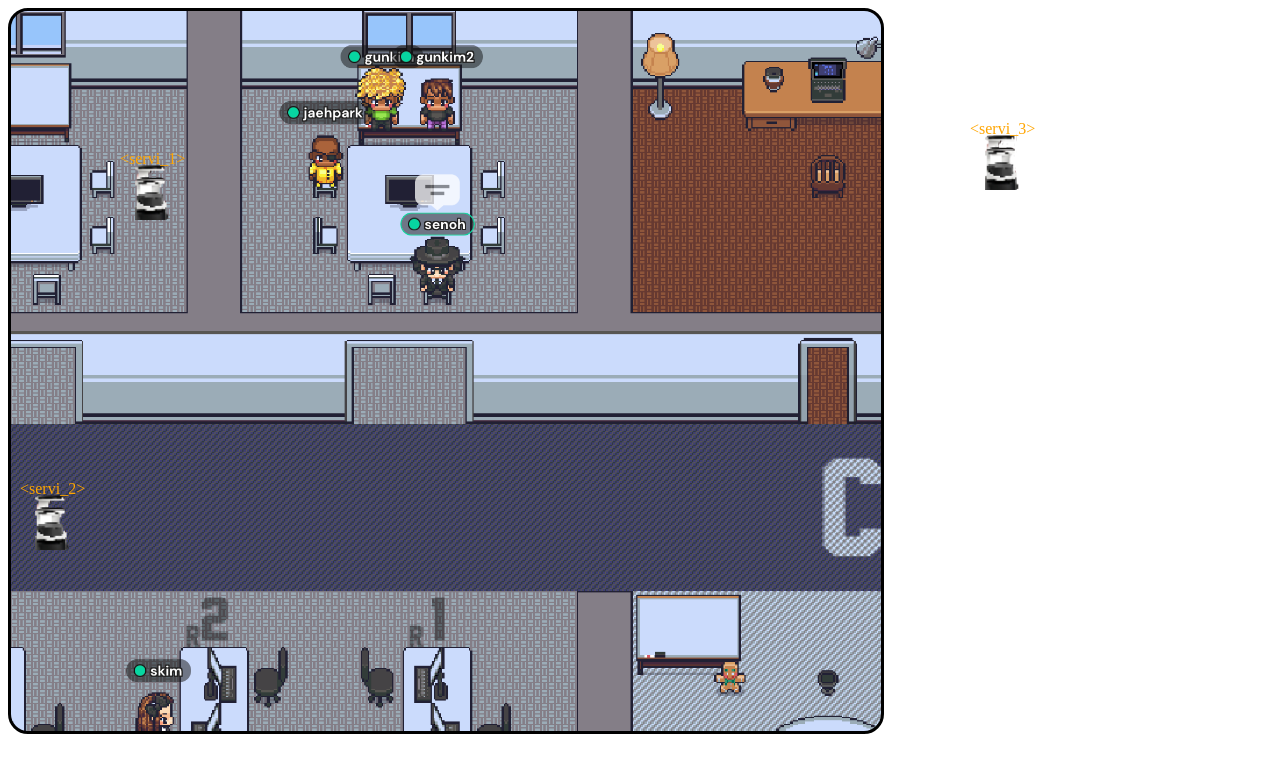
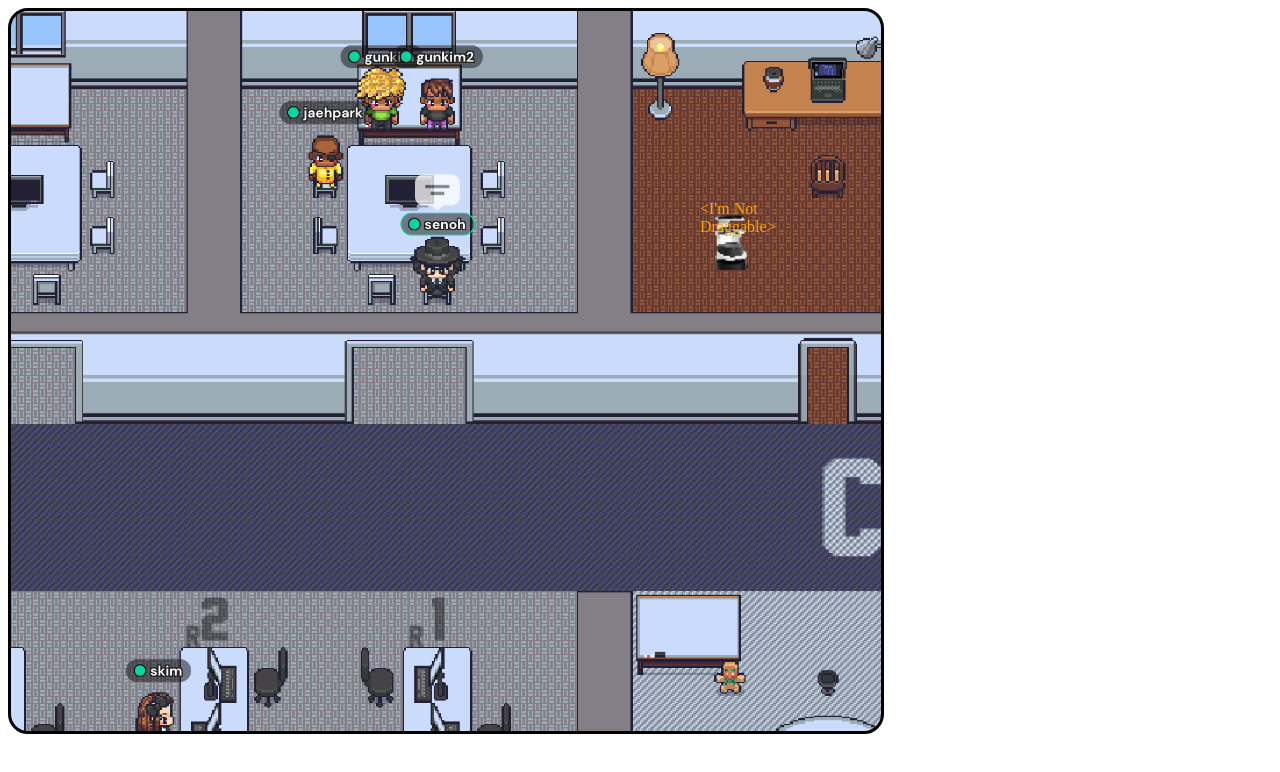
Before and after one commit to Hyunja27/draggableComponent, a React (Create React App) app in the folder main_app/: page / in a window 1280 px wide. Shown: the top 772 px of the page. Built offline with nearby package versions, Linux system fonts and the light colour scheme.

Commit message:
:recycle: 05/26_rebuild_basic_concept_for_improve_draggable_component_usage #6

```diff
--- a/main_app/src/App.tsx
+++ /dev/null
@@ -1,12 +0,0 @@
-import React from 'react';
-import Draggable from './component/Draggable';
-
-function App() {
-  return (
-    <div className="App">
-      <Draggable />
-    </div>
-  );
-}
-
-export default App;
--- /dev/null
+++ b/main_app/src/BearRestaurant.tsx
@@ -0,0 +1,17 @@
+import React from 'react';
+import Draggable from './component/Draggable';
+import Box from './component/Robot';
+
+function BearRestaurant() {
+
+  return (
+    <div className="App">
+        <Draggable>
+          <Box name={"I'm Draggable"} xPosition={300} yPosition={200}/>
+        </Draggable>
+        <Box name={"I'm Not Draggable"} xPosition={700} yPosition={200}/>
+    </div>
+  );
+}
+
+export default BearRestaurant;
--- a/main_app/src/component/Box.tsx
+++ /dev/null
@@ -1,45 +0,0 @@
-
-import { styled } from '@stitches/react';
-import { BOX_SIZE } from '../theme/size'
-
-interface boxProps {
-    name: string,
-    xPos: number,
-    yPos: number
-}
-
-const Robot = styled('div',{
-    height: BOX_SIZE + 'px',
-    width: BOX_SIZE + 'px',
-    // border: 'solid 2px blue',
-    borderRadius: '10px',
-    backgroundColor: 'Aquamarine',
-    background: 'url("/images/servi_pixeled.png")',
-    backgroundSize: "60px",
-    backgroundPosition: '0% 140%',
-    backgroundRepeat: 'no-repeat',
-    color: "orange",
-    position: 'absolute',
-    cursor: 'move',
-    transition: 'all 0.75s cubic-bezier(0.28, -0.36, 0.6, 1.1) 0.2s;'
-});
-
-const dragStart = (e:any) => {
-    console.log('Drag Event Start!');
-    console.log(e);
-    // const img = new Image();
-    // e.dataTransfer.setDragImage(img, 0, 0);
-};
-
-const handleDrag = (e:any) => {
-    console.log('X: ' + e.clientX + ' | Y: ' + e.clientY);
-}
-
-
-export default function Box({ name, xPos, yPos }:boxProps){
-    return(
-        <Robot id={name} draggable  onDragStart={dragStart} onDrag={handleDrag} style={{ left: xPos, top: yPos }}>
-            {"<" + name + ">"}
-        </Robot>
-    );
-}
--- a/main_app/src/component/Draggable.tsx
+++ b/main_app/src/component/Draggable.tsx
@@ -1,13 +1,113 @@
 
-import Box from './Box';
+import Box from './Robot';
 import { styled } from '@stitches/react';
-import {useState, useRef} from 'react';
+import {useState, useRef, RefObject, ReactNode} from 'react';
 import { BOX_SIZE } from '../theme/size';
 
-interface boxProps {
+interface RobotProps {
     name: string,
-    xPos: number,
-    yPos: number
+    xPosition: number,
+    yPosition: number
+}
+
+type DraggableProps = {
+    children: React.ReactNode;
+}
+
+export default function Draggable( {children}:DraggableProps ){
+
+    const droppableZone = useRef<HTMLDivElement>(null);
+
+    const [servi_1, setServi_1] = useState<RobotProps>({name: 'servi_1', xPosition: 120, yPosition:150 });
+    const [servi_2, setServi_2] = useState<RobotProps>({name: 'servi_2', xPosition: 20, yPosition:480 });
+    const [servi_3, setServi_3] = useState<RobotProps>({name: 'servi_3', xPosition: 970, yPosition:120 });
+
+
+    const giveDraggableAttr = (children:DraggableProps) => {
+        return (
+            <div draggable  onDragStart={dragStart} onDrag={handleDrag}>
+                {children.children}
+            </div>
+        );
+    };
+
+    const isInDroppableZone = (data:RobotProps) => {
+        const {name, xPosition, yPosition} = data;
+        const boxSize = parseInt(BOX_SIZE)
+
+        const zoneBoundaryXmin = droppableZone?.current?.getBoundingClientRect().left ? droppableZone?.current?.getBoundingClientRect().left : 0
+        const zoneBoundaryXmax = droppableZone?.current?.getBoundingClientRect().right ? droppableZone?.current?.getBoundingClientRect().right : 0
+        const zoneBoundaryYmin = droppableZone?.current?.getBoundingClientRect().top ? droppableZone?.current?.getBoundingClientRect().top : 0
+        const zoneBoundaryYmax = droppableZone?.current?.getBoundingClientRect().bottom ? droppableZone?.current?.getBoundingClientRect().bottom : 0
+
+        if (xPosition + boxSize <= zoneBoundaryXmin
+            || xPosition + boxSize >= zoneBoundaryXmax
+            || yPosition + boxSize <= zoneBoundaryYmin
+            || yPosition + boxSize >= zoneBoundaryYmax){
+            console.log(`beeeep! ${name}' is moveOut!`);
+            return false;
+        }
+
+        return true;
+    }
+
+    // const moveBoxCompo = (data:RobotProps) => {
+    //     const {name, xPosition, yPosition} = data
+
+    //     if (name === 'servi_1'){
+    //         setServi_1({
+    //             ...servi_1,
+    //             xPosition: xPosition,
+    //             yPosition: yPosition
+    //         })
+    //     }
+    //     else if(name === 'servi_2'){
+    //         setServi_2({
+    //             ...servi_2,
+    //             xPosition: xPosition,
+    //             yPosition: yPosition
+    //         })
+    //     }
+    //     else if(name === 'servi_3'){
+    //         setServi_3({
+    //             ...servi_3,
+    //             xPosition: xPosition,
+    //             yPosition: yPosition
+    //         })
+    //     }
+    // };
+
+    const dragStart = (e:any) => {
+        console.log('Drag Event Start!');
+        console.log(e);
+        const img = new Image();
+        e.dataTransfer.setDragImage(img, 0, 0);
+    };
+
+    const handleDrag = (e:any) => {
+        console.log('X: ' + e.clientX + ' | Y: ' + e.clientY);
+    };
+
+    const detectDragEnd = (e:any) => {
+        console.log(e)
+        const movedServi = {
+            name: e.target.id,
+            xPosition: e.clientX,
+            yPosition: e.clientY,
+            ref: e
+        }
+        // if (isInDroppableZone(movedServi))
+        //     moveBoxCompo(movedServi);
+    };
+
+    return(
+        <BearRestaurantZone id='droppableZone' onDragEnd={detectDragEnd} ref={droppableZone}>
+            {/* <Box name={servi_1.name} xPosition={servi_1.xPosition} yPosition={servi_1.yPosition} ></Box>
+            <Box name={servi_2.name} xPosition={servi_2.xPosition} yPosition={servi_2.yPosition} ></Box>
+            <Box name={servi_3.name} xPosition={servi_3.xPosition} yPosition={servi_3.yPosition} ></Box> */}
+            {giveDraggableAttr(children)}
+        </BearRestaurantZone>
+    );
 }
 
 const BearRestaurantZone = styled('div',{
@@ -20,83 +120,6 @@ const BearRestaurantZone = styled('div',{
     backgroundSize: "1200px"
 });
 
-export default function Draggable(){
-    const [servi_1_pos, setServi_1_pos] = useState<boxProps>({name: 'servi_1', xPos: 120, yPos:150});
-    const [servi_2_pos, setServi_2_pos] = useState<boxProps>({name: 'servi_2', xPos: 20, yPos:480});
-    const [servi_3_pos, setServi_3_pos] = useState<boxProps>({name: 'servi_3', xPos: 970, yPos:120});
-
-    const droppableZone = useRef<HTMLInputElement>(null);
-
-    const isInDroppableZone = (data:boxProps) => {
-        const {name, xPos, yPos} = data;
-        const boxSize = parseInt(BOX_SIZE)
-
-        const zoneBoundaryXmin = droppableZone?.current?.getBoundingClientRect().left ? droppableZone?.current?.getBoundingClientRect().left : 0
-        const zoneBoundaryXmax = droppableZone?.current?.getBoundingClientRect().right ? droppableZone?.current?.getBoundingClientRect().right : 0
-        const zoneBoundaryYmin = droppableZone?.current?.getBoundingClientRect().top ? droppableZone?.current?.getBoundingClientRect().top : 0
-        const zoneBoundaryYmax = droppableZone?.current?.getBoundingClientRect().bottom ? droppableZone?.current?.getBoundingClientRect().bottom : 0
-
-        // if (xPos + boxSize <= zoneBoundaryXmin || xPos + boxSize >= zoneBoundaryXmax){
-        //     console.log(`beeeep! ${name}'s x is outed!`);
-        //     console.log(`${name}'s x: ${xPos}, ${zoneBoundaryXmin} | ${zoneBoundaryXmax}`);
-        // }
-        // if (yPos + boxSize <= zoneBoundaryYmin || yPos + boxSize >= zoneBoundaryYmax){
-        //     console.log(`beeeep! ${name}' y is outed!`);
-        //     console.log(`${name}'s Y: ${xPos}, ${zoneBoundaryYmin} | ${zoneBoundaryYmax}`);
-        // }
-
-        if (xPos + boxSize <= zoneBoundaryXmin
-            || xPos + boxSize >= zoneBoundaryXmax
-            || yPos + boxSize <= zoneBoundaryYmin
-            || yPos + boxSize >= zoneBoundaryYmax){
-            console.log(`beeeep! ${name}' is moveOut!`);
-            return false;
-        }
-
-        return true;
-    }
-
-    const moveBoxCompo = (data:boxProps) => {
-        const {name, xPos, yPos} = data
-
-        if (name === 'servi_1'){
-            setServi_1_pos({
-                ...servi_1_pos,
-                xPos: xPos,
-                yPos: yPos
-            })
-        }
-        else if(name === 'servi_2'){
-            setServi_2_pos({
-                ...servi_2_pos,
-                xPos: xPos,
-                yPos: yPos
-            })
-        }
-        else if(name === 'servi_3'){
-            setServi_3_pos({
-                ...servi_3_pos,
-                xPos: xPos,
-                yPos: yPos
-            })
-        }
-    };
-
-    const detectDragEnd = (e:any) => {
-        const movedServi = {
-            name: e.target.id,
-            xPos: e.clientX,
-            yPos: e.clientY
-        }
-        if (isInDroppableZone(movedServi))
-            moveBoxCompo(movedServi);
-    };
-
-    return(
-        <BearRestaurantZone id='droppableZone' onDragEnd={detectDragEnd} ref={droppableZone}>
-            <Box name={servi_1_pos.name} xPos={servi_1_pos.xPos} yPos={servi_1_pos.yPos} ></Box>
-            <Box name={servi_2_pos.name} xPos={servi_2_pos.xPos} yPos={servi_2_pos.yPos} ></Box>
-            <Box name={servi_3_pos.name} xPos={servi_3_pos.xPos} yPos={servi_3_pos.yPos} ></Box>
-        </BearRestaurantZone>
-    );
-}
+{/* <Servi id={name} draggable  onDragStart={dragStart} onDrag={handleDrag} style={{ left: xPosition, top: yPosition }}>
+{"<" + name + ">"}
+</Servi> */}
--- /dev/null
+++ b/main_app/src/component/Robot.tsx
@@ -0,0 +1,33 @@
+
+import { styled } from '@stitches/react';
+import { BOX_SIZE } from '../theme/size'
+
+interface RobotProps {
+    name: string,
+    xPosition: number,
+    yPosition: number
+}
+
+export default function Robot({ name, xPosition, yPosition }:RobotProps){
+
+    return(
+        <Servi id={name} style={{ left: xPosition, top: yPosition }}>
+            {"<" + name + ">"}
+        </Servi>
+    );
+}
+
+const Servi = styled('div',{
+    height: `${BOX_SIZE}px`,
+    width: BOX_SIZE + 'px',
+    // border: 'solid 2px blue',
+    borderRadius: '10px',
+    background: 'url("/images/servi_pixeled.png")',
+    backgroundSize: "60px",
+    backgroundPosition: '0% 140%',
+    backgroundRepeat: 'no-repeat',
+    color: "orange",
+    position: 'absolute',
+    cursor: 'move',
+    transition: 'all 0.75s cubic-bezier(0.28, -0.36, 0.6, 1.1) 0.2s;'
+});
--- a/main_app/src/index.tsx
+++ b/main_app/src/index.tsx
@@ -1,6 +1,6 @@
 import React from 'react';
 import ReactDOM from 'react-dom/client';
-import App from './App';
+import App from './BearRestaurant';
 import reportWebVitals from './reportWebVitals';
 
 const root = ReactDOM.createRoot(
```
Also changed, not shown: 2 other files (tests, documents, lock files or other folders).
